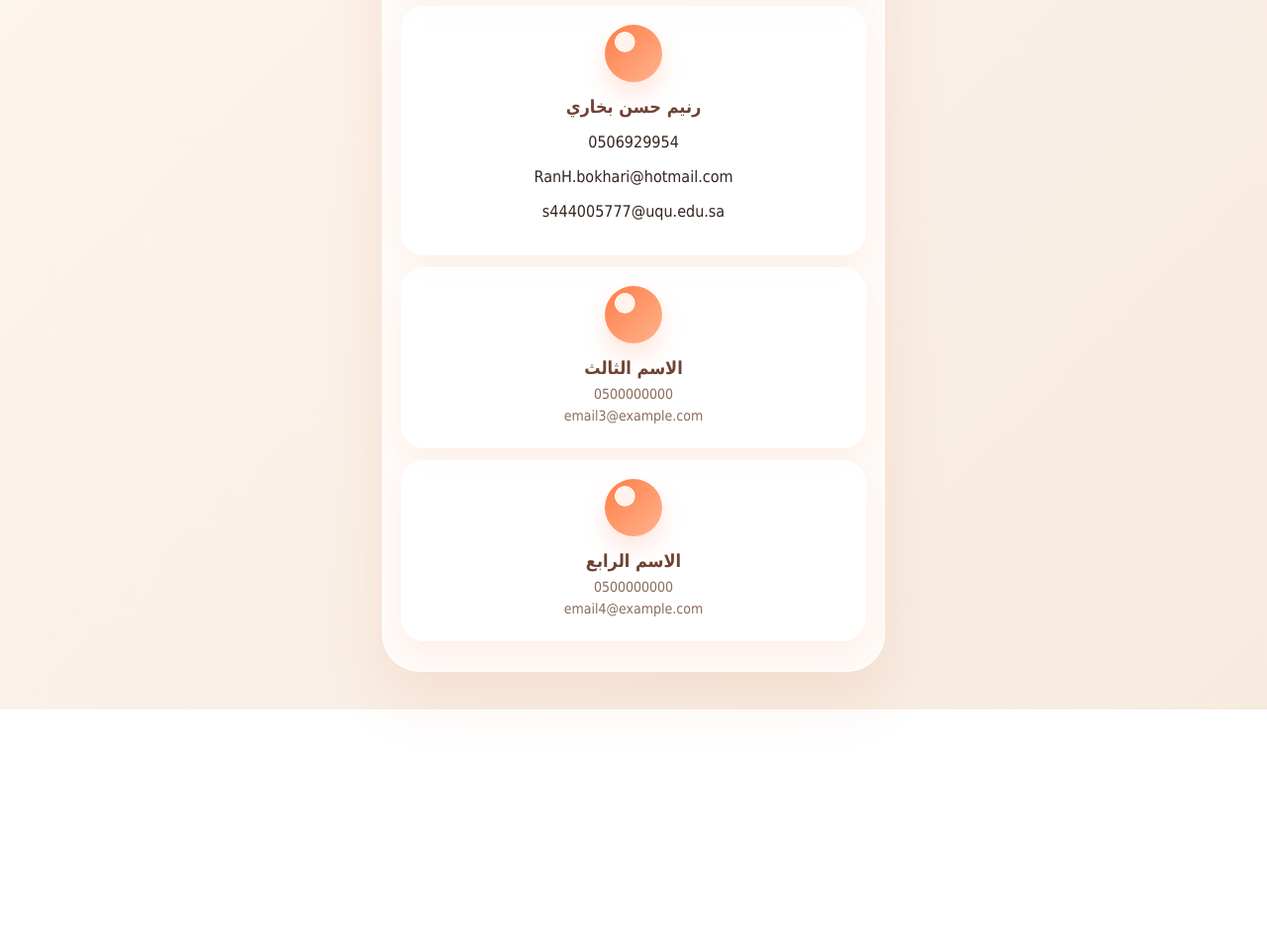
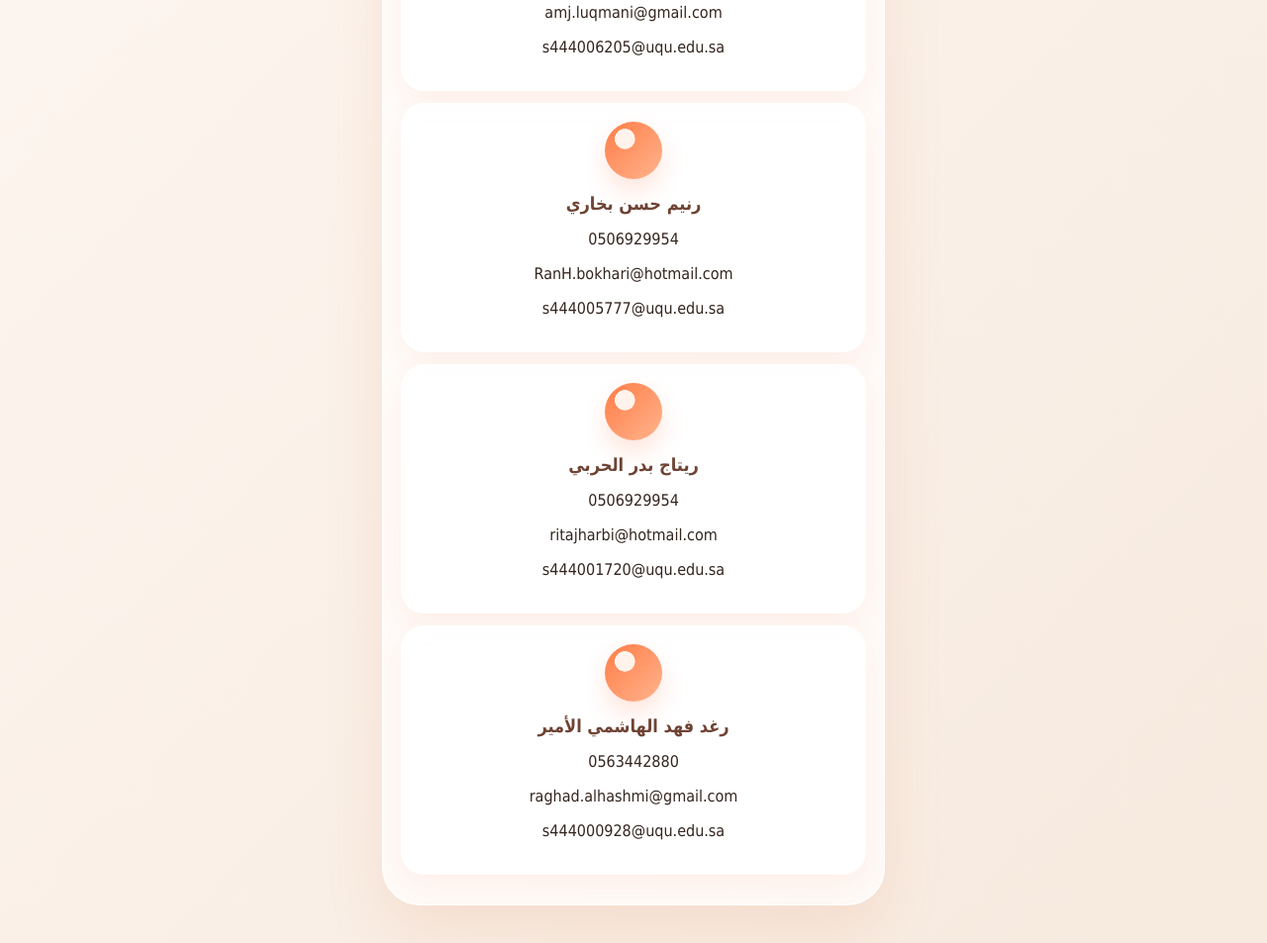
Before and after one commit to AmjadAlluqmani/haden-links, a plain HTML site: page index.html in a window 1280 px wide. Shown: the part 1144-2097 px from the top of the page at 99% size. Before the commit the page ends 1861 px from the top, so only its background shows below. Drawn offline with Linux system fonts and the light colour scheme.

Commit message:
final version

```diff
--- a/index.html
+++ b/index.html
@@ -32,8 +32,13 @@
           <b>↗</b>
         </a>
 
-        <a href="ضعوا_رابط_البوستر_هنا" class="btn">
+        <a href="Poster.pdf" class="btn">
           <span>مشاهدة الملصق العلمي - البوستر</span>
+          <b>↗</b>
+        </a>
+
+        <a href="HadenUserManual.pdf" class="btn">
+          <span>مشاهدة دليل المستخدم - User Manual </span>
           <b>↗</b>
         </a>
 
@@ -74,15 +79,17 @@
           </div>
 
           <div class="card">
-            <h3>الاسم الثالث</h3>
-            <a href="tel:0500000000">0500000000</a>
-            <a href="mailto:email3@example.com">email3@example.com</a>
+            <h3>ريتاج بدر الحربي</h3>
+            <p>0506929954</p>
+            <p>ritajharbi@hotmail.com</p>
+            <p>s444001720@uqu.edu.sa</p>
           </div>
 
           <div class="card">
-            <h3>الاسم الرابع</h3>
-            <a href="tel:0500000000">0500000000</a>
-            <a href="mailto:email4@example.com">email4@example.com</a>
+            <h3>رغد فهد الهاشمي الأمير</h3>
+            <p>0563442880</p>
+            <p>raghad.alhashmi@gmail.com</p>
+            <p>s444000928@uqu.edu.sa</p>
           </div>
         </div>
       </section>
--- a/style.css
+++ b/style.css
@@ -183,11 +183,16 @@ h1 {
 }
 
 .btn:nth-child(3)::before {
+  content: "PDF";
+  font-size: 12px;
+}
+
+.btn:nth-child(4)::before {
   content: "</>";
   font-size: 16px;
 }
 
-.btn:nth-child(4)::before {
+.btn:nth-child(5)::before {
   content: "AI";
   font-size: 15px;
 }
```
Also changed, not shown: 2 other files.
